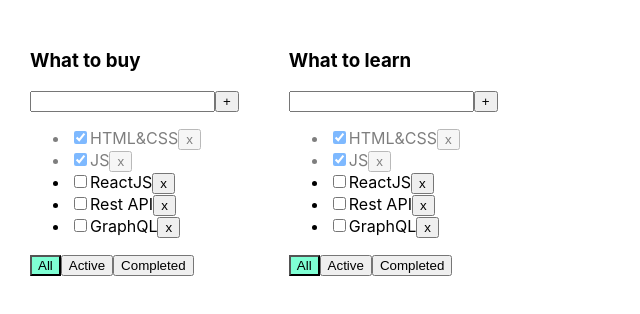
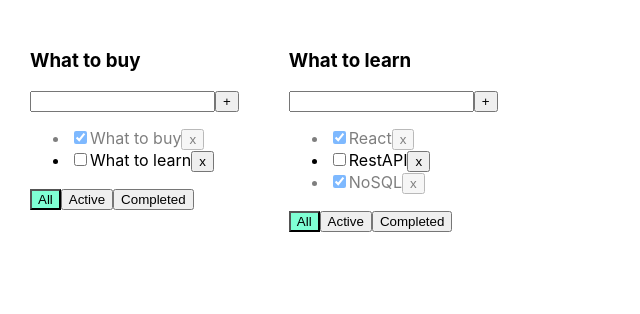
Before and after one commit to KuprIvan/todolist, a React (Create React App) app: page / in a window 1280 px wide. Shown: the top 314 px of the page, without its empty margins (0-640 px from the left). Built offline with nearby package versions, Linux system fonts and the light colour scheme.

Commit message:
feat: restructure the state, add associativa array to the main object, adjust handlerFunctions

```diff
--- a/src/App.tsx
+++ b/src/App.tsx
@@ -11,45 +11,54 @@
 }
 
 function App() {
-
-    let [tasks, setTasks] = useState([
-        {id: v1(), title: "HTML&CSS", isDone: true},
-        {id: v1(), title: "JS", isDone: true},
-        {id: v1(), title: "ReactJS", isDone: false},
-        {id: v1(), title: "Rest API", isDone: false},
-        {id: v1(), title: "GraphQL", isDone: false},
-    ]);
-
-    function removeTask(id: string) {
-        let filteredTasks = tasks.filter(t => t.id !== id);
-        setTasks(filteredTasks);
+    function removeTask(id: string, todolistId: string) {
+        let todolistTasks = tasks[todolistId]
+        tasks[todolistId] = todolistTasks.filter(el => el.id !== id)
+        setTasks({...tasks});
     }
 
-    function addTask(title: string) {
+    function addTask(title: string, todolistId: string) {
         let task = {id: v1(), title: title, isDone: false};
-        let newTasks = [task, ...tasks];
-        setTasks(newTasks);
+        let todolistTasks = tasks[todolistId]
+        tasks[todolistId] = [task, ...todolistTasks]
+        setTasks({...tasks});
     }
 
-    function changeStatus(taskId: string, isDone: boolean) {
-        let task = tasks.find(t => t.id === taskId);
+    function changeStatus(taskId: string, isDone: boolean, todolistId: string) {
+        let todolistTasks = tasks[todolistId]
+        let task = todolistTasks.find(t => t.id === taskId);
+
         if (task) {
             task.isDone = isDone;
+            setTasks({...tasks});
+        }
     }
 
-        setTasks([...tasks]);
-    }
-
-
-
+    let todoListId1 = v1();
+    let todoListId2 = v1();
 
 
     let [todoLists, setTodoLists] = useState<Array<TodolistType>>(
         [
-            {id: v1(), title: 'What to buy', filter: 'all'},
-            {id: v1(), title: 'What to learn', filter: 'all'},
+            {id: todoListId1, title: 'What to buy', filter: 'all'},
+            {id: todoListId2, title: 'What to learn', filter: 'all'},
         ]
     )
+
+    let [tasks, setTasks] = useState({
+        [todoListId1]: [
+            {id: v1(), title: 'What to buy', isDone: true},
+            {id: v1(), title: 'What to learn', isDone: false},
+        ],
+        [todoListId2]: [
+            {id: v1(), title: 'React', isDone: true},
+            {id: v1(), title: 'RestAPI', isDone: false},
+            {id: v1(), title: 'NoSQL', isDone: true},
+        ]
+    })
+
+
+
 
     return (
         <div className="App">
@@ -62,13 +71,13 @@
                     }
                 }
 
-                let tasksForTodolist = tasks;
+                let tasksForTodolist = tasks[tl.id];
 
                 if (tl.filter === "active") {
-                    tasksForTodolist = tasks.filter(t => t.isDone === false);
+                    tasksForTodolist = tasks[tl.id].filter(t => !t.isDone);
                 }
                 if (tl.filter === "completed") {
-                    tasksForTodolist = tasks.filter(t => t.isDone === true);
+                    tasksForTodolist = tasks[tl.id].filter(t => t.isDone);
                 }
 
                 return <Todolist key={tl.id}
--- a/src/Todolist.tsx
+++ b/src/Todolist.tsx
@@ -11,10 +11,10 @@
     id: string
     title: string
     tasks: Array<TaskType>
-    removeTask: (taskId: string) => void
+    removeTask: (taskId: string, todolistId: string) => void
     changeFilter: (value: FilterValuesType, todolistId: string) => void
-    addTask: (title: string) => void
-    changeTaskStatus: (taskId: string, isDone: boolean) => void
+    addTask: (title: string, todolistId: string) => void
+    changeTaskStatus: (taskId: string, isDone: boolean, todolistId: string) => void
     filter: FilterValuesType
 }
 
@@ -25,7 +25,7 @@
 
     const addTask = () => {
         if (title.trim() !== "") {
-            props.addTask(title.trim());
+            props.addTask(title.trim(), props.id);
             setTitle("");
         } else {
             setError("Title is required");
@@ -62,9 +62,9 @@
         <ul>
             {
                 props.tasks.map(t => {
-                    const onClickHandler = () => props.removeTask(t.id)
+                    const onClickHandler = () => props.removeTask(t.id, props.id)
                     const onChangeHandler = (e: ChangeEvent<HTMLInputElement>) => {
-                        props.changeTaskStatus(t.id, e.currentTarget.checked);
+                        props.changeTaskStatus(t.id, e.currentTarget.checked, props.id);
                     }
 
                     return <li key={t.id} className={t.isDone ? "is-done" : ""}>
```
Lines whose indentation alone changed are shown as unchanged.
